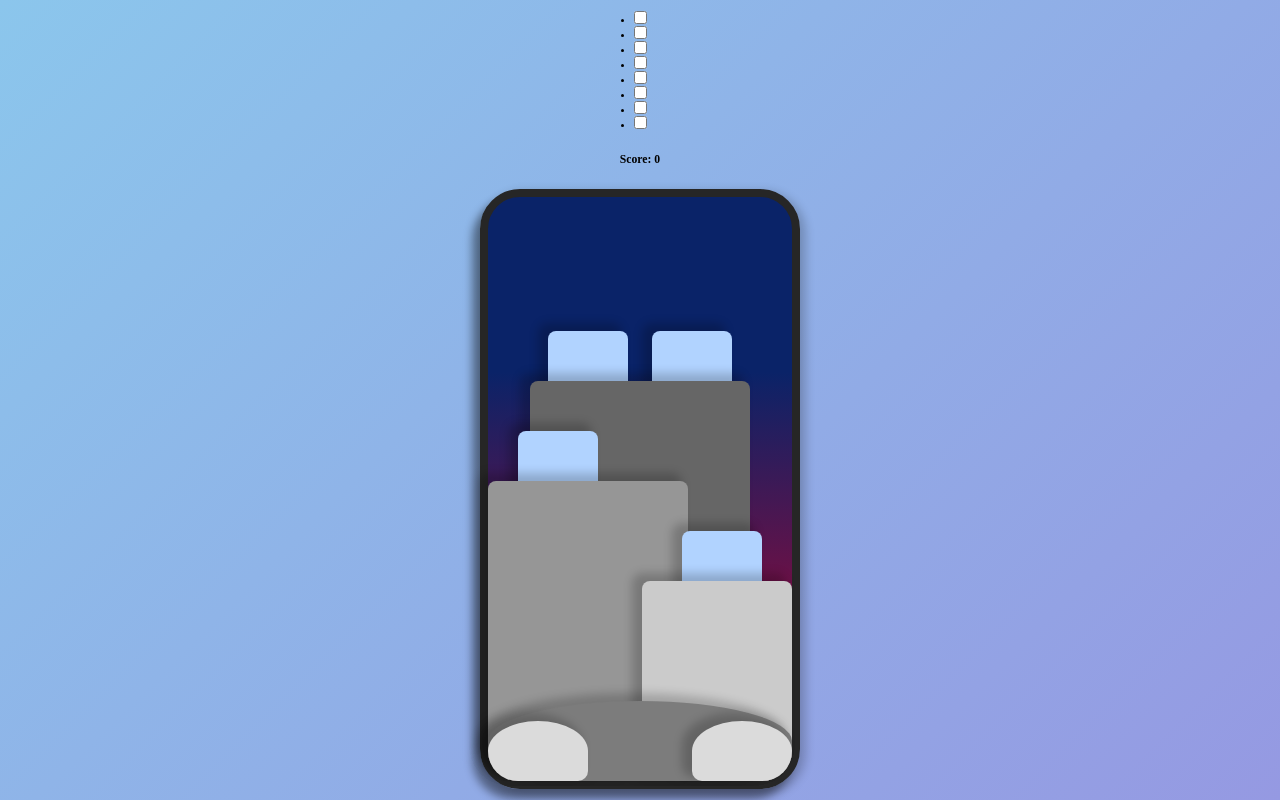
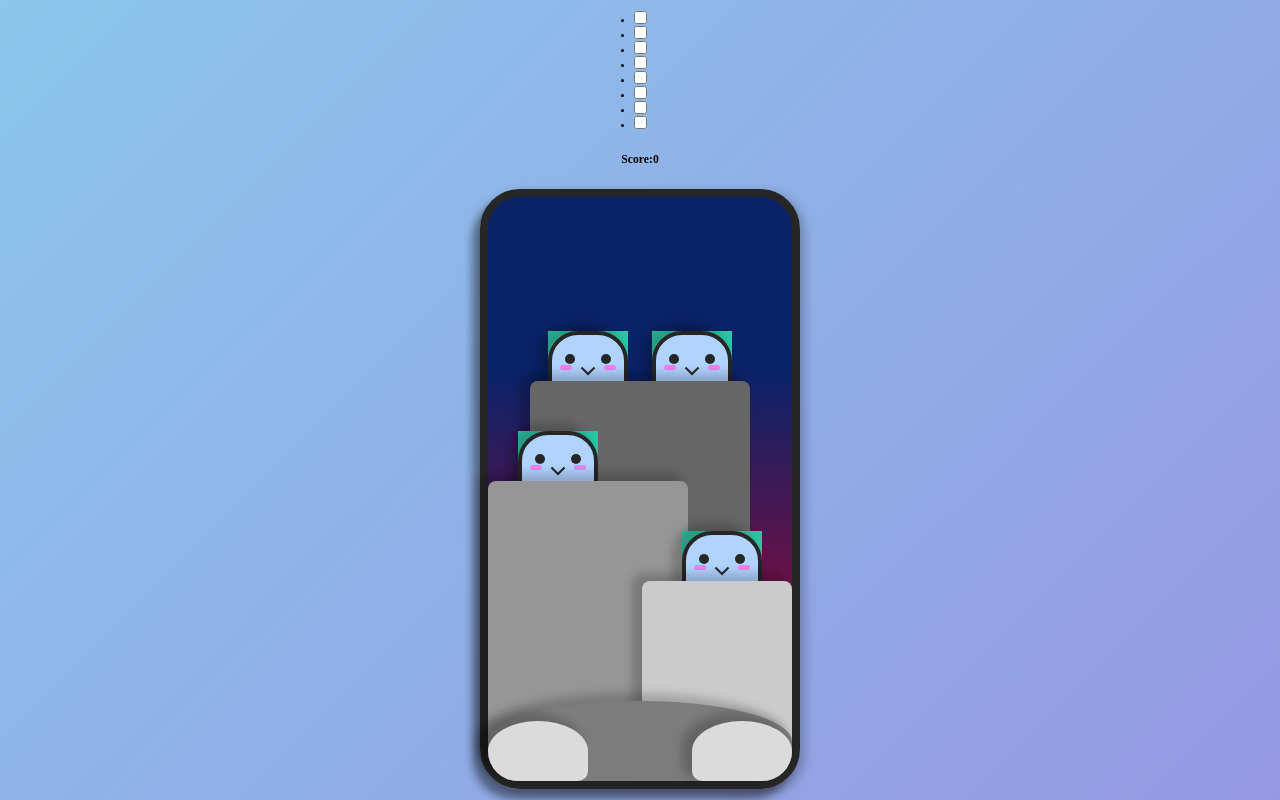
Before and after one commit to PabloASanchezC/animacion, a plain HTML site: page index.html in a window 1280 px wide. Drawn offline with Linux system fonts and the light colour scheme.

Commit message:
escuitels

```diff
--- a/index.html
+++ b/index.html
@@ -5,7 +5,7 @@
     <meta http-equiv="X-UA-Compatible" content="IE=edge" />
     <meta name="viewport" content="width=device-width, initial-scale=1.0" />
     <title>Animaciones</title>
-    <link rel="stylesheet" href="style.css">
+    <link rel="stylesheet" href="style.css" />
   </head>
   <body>
     <ul>
@@ -42,18 +42,64 @@
         <div class="shield"></div>
       </li>
     </ul>
-    <h3 class="totalCount">Score: </h3>
+    <h3 class="totalCount">Score:</h3>
     <div class="phone">
-        <div class="layer-1"></div>
-        <div class="layer-2"></div>
+      <div class="layer-1">
+        <div class="head">
+          <div class="chapete chapeteIzquierdo"></div>
+          <div class="ojo ojoIzquierdo"></div>
+          <div class="boca bocaIzquierda"></div>
+          <div class="chapete chapeteDerecho"></div>
+          <div class="ojo ojoDerecho"></div>
+          <div class="boca bocaDerecha"></div>
+        </div>
+      </div>
+      <!-- mono 1 -->
+      <div class="layer-2">
+        <div class="head">
+          <div class="chapete chapeteIzquierdo"></div>
+          <div class="ojo ojoIzquierdo"></div>
+          <div class="boca bocaIzquierda"></div>
+          <div class="chapete chapeteDerecho"></div>
+          <div class="ojo ojoDerecho"></div>
+          <div class="boca bocaDerecha"></div>
+        </div>
+      </div>
+      <!-- mono 2 -->
       <div class="layer-3"></div>
-        <div class="layer-4"></div>
+      <!-- wall 1 -->
+      <div class="layer-4">
+        <div class="head">
+          <div class="chapete chapeteIzquierdo"></div>
+          <div class="ojo ojoIzquierdo"></div>
+          <div class="boca bocaIzquierda"></div>
+          <div class="chapete chapeteDerecho"></div>
+          <div class="ojo ojoDerecho"></div>
+          <div class="boca bocaDerecha"></div>
+        </div>
+      </div>
+      <!-- mono 3 -->
       <div class="layer-5"></div>
-        <div class="layer-6"></div>
+      <!-- wall 2 -->
+      <div class="layer-6">
+        <div class="head">
+          <div class="chapete chapeteIzquierdo"></div>
+          <div class="ojo ojoIzquierdo"></div>
+          <div class="boca bocaIzquierda"></div>
+          <div class="chapete chapeteDerecho"></div>
+          <div class="ojo ojoDerecho"></div>
+          <div class="boca bocaDerecha"></div>
+        </div>
+      </div>
+      <!-- mono 4 -->
       <div class="layer-7"></div>
+      <!-- wall 3 -->
       <div class="layer-8"></div>
+      <!-- adorno 1 -->
       <div class="layer-9"></div>
+      <!-- adorno 2 -->
       <div class="layer-10"></div>
+      <!-- adorno 3 -->
     </div>
   </body>
 </html>
--- a/style.css
+++ b/style.css
@@ -46,25 +46,84 @@ input:checked {
   z-index: 1;
   width: 80px;
   height: 450px;
-  background-color: #b1d3ff;
+  background-color: #2ec5a4;
   bottom: 0;
   right: 60px;
-  border-top-left-radius: 8px;
-  border-top-right-radius: 8px;
+}
+
+.head {
+  position: absolute;
+  width: 100%;
+  height: 100px;
+  background-color: #b1d3ff;
+  border: 4px solid #262626;
+  border-top-left-radius: 30px;
+  border-top-right-radius: 30px;
   box-shadow: -8px -6px 10px 2px rgba(0, 0, 0, 0.2);
 }
+
+.chapete {
+  position: absolute;
+  width: 12px;
+  height: 5px;
+  background-color: violet;
+  border-radius: 50px;
+  top: 30px;
+}
+
+.chapeteIzquierdo {
+  left: 8px;
+}
+
+.chapeteDerecho {
+  right: 8px;
+}
+
+.ojo {
+  position: absolute;
+  width: 10px;
+  height: 10px;
+  background-color: #262626;
+  border-radius: 100%;
+  top: 19px;
+}
+
+.ojoIzquierdo {
+  left: 13px;
+}
+
+.ojoDerecho {
+  right: 13px;
+}
+
+.boca {
+  position: absolute;
+  width: 10px;
+  height: 2px;
+  background-color: #262626;
+  top: 35px;
+}
+
+.bocaIzquierda {
+  left: 28px;
+  rotate: 45deg;
+}
+
+.bocaDerecha {
+  right: 28px;
+  rotate: 135deg;
+}
+
 .layer-2 {
   position: absolute;
   z-index: 1;
   width: 80px;
   height: 450px;
-  background-color: #b1d3ff;
+  background-color: #2ec5a4;
   bottom: 0;
   left: 60px;
-  border-top-left-radius: 8px;
-  border-top-right-radius: 8px;
-  box-shadow: -8px -6px 10px 2px rgba(0, 0, 0, 0.2);
 }
+
 .layer-3 {
   position: absolute;
   z-index: 2;
@@ -79,18 +138,17 @@ input:checked {
   border-top-right-radius: 8px;
   box-shadow: -8px -6px 10px 2px rgba(0, 0, 0, 0.2);
 }
+
 .layer-4 {
   position: absolute;
   z-index: 3;
   width: 80px;
   height: 350px;
-  background-color: #b1d3ff;
+  background-color: #2ec5a4;
   bottom: 0;
   left: 30px;
-  border-top-left-radius: 8px;
-  border-top-right-radius: 8px;
-  box-shadow: -8px -6px 10px 2px rgba(0, 0, 0, 0.2);
 }
+
 .layer-5 {
   position: absolute;
   z-index: 4;
@@ -104,18 +162,17 @@ input:checked {
   border-bottom-left-radius: 30px;
   box-shadow: -8px -6px 10px 2px rgba(0, 0, 0, 0.2);
 }
+
 .layer-6 {
   position: absolute;
   z-index: 5;
   width: 80px;
   height: 250px;
-  background-color: #b1d3ff;
+  background-color: #2ec5a4;
   bottom: 0;
   right: 30px;
-  border-top-left-radius: 8px;
-  border-top-right-radius: 8px;
-  box-shadow: -8px -6px 10px 2px rgba(0, 0, 0, 0.2);
 }
+
 .layer-7 {
   position: absolute;
   z-index: 6;
```
Lines whose indentation alone changed are shown as unchanged.
